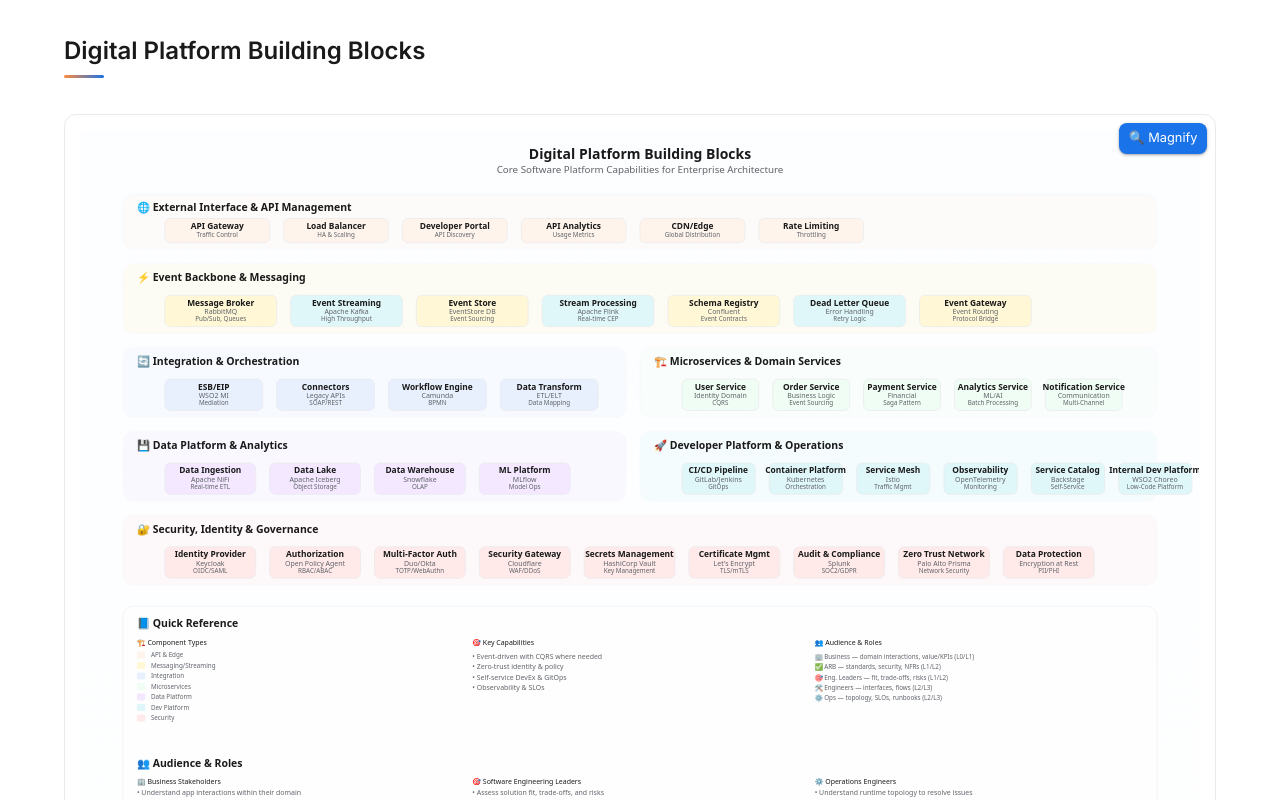
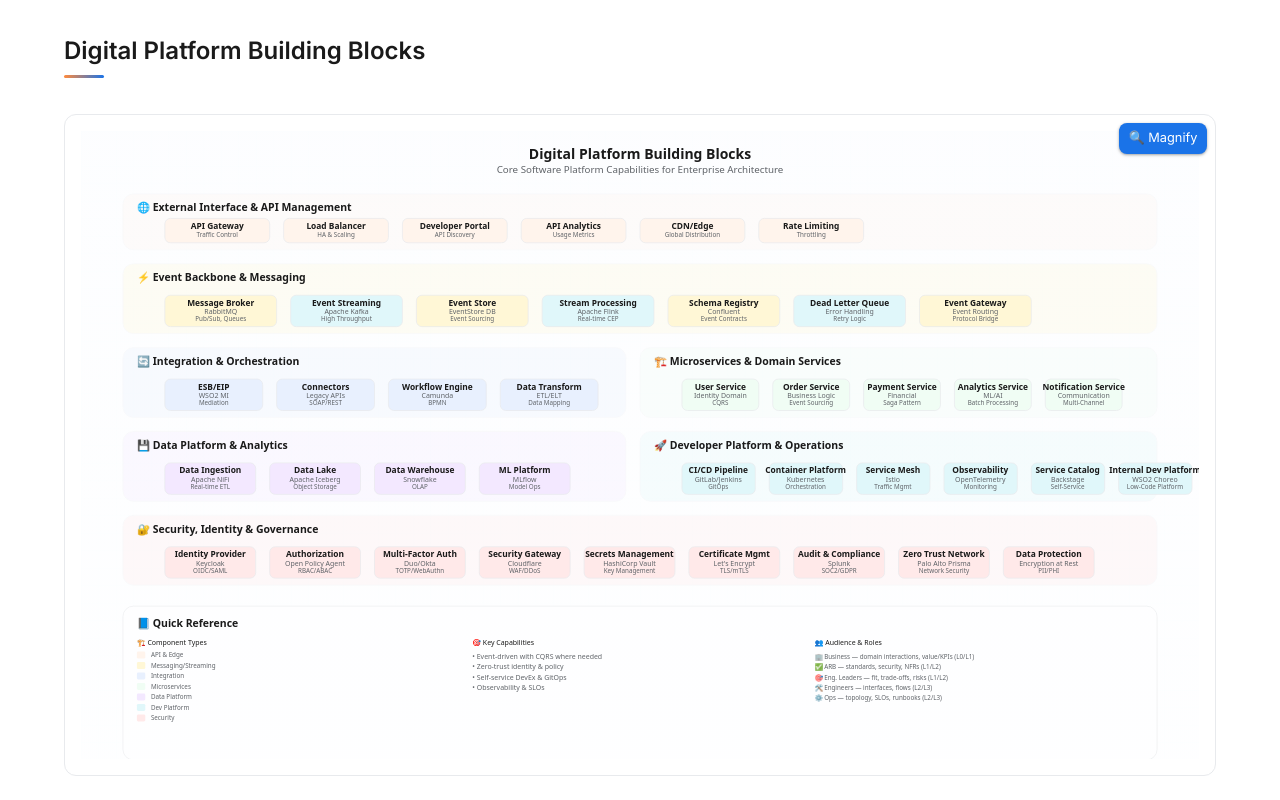
Before and after one commit to lahirugmg/digitalplatformarchitect, a Next.js app: page / in a window 1280 px wide. Shown: the part 380-1180 px from the top of the page. Built offline with nearby package versions, Linux system fonts and the light colour scheme.

Commit message:
Improve UX

```diff
--- a/app/globals.css
+++ b/app/globals.css
@@ -549,6 +549,7 @@ a:focus-visible {
 /* Hover magnify shell for diagrams */
 .diagram-shell { position: relative; border: 1px solid var(--border); border-radius: var(--radius-lg); background: var(--surface); overflow: hidden; }
 .diagram-shell .diagram-inner { padding: 1rem; transition: transform .2s ease; }
+.diagram-shell svg { width: 100%; height: auto; display: block; }
 .diagram-shell:hover .diagram-inner { transform: scale(1.03); }
 .diagram-shell:hover { box-shadow: var(--shadow-md); border-color: var(--primary); }
 .zoom-btn { position: absolute; top: .5rem; right: .5rem; background: var(--primary); color: #fff; border: 0; border-radius: var(--radius-md); padding: .35rem .6rem; font: inherit; font-size: .8rem; cursor: pointer; box-shadow: var(--shadow-sm); }
--- a/components/diagrams/DigitalPlatformDiagram.tsx
+++ b/components/diagrams/DigitalPlatformDiagram.tsx
@@ -21,7 +21,7 @@ export function DigitalPlatformDiagram() {
   const fontMini = "500 9px system-ui, -apple-system, Segoe UI, Roboto, sans-serif";
 
   return (
-    <svg viewBox="0 0 1600 1200" role="img" aria-labelledby="digital-platform-title digital-platform-desc" preserveAspectRatio="xMidYMid meet">
+    <svg viewBox="0 0 1600 900" role="img" aria-labelledby="digital-platform-title digital-platform-desc" preserveAspectRatio="xMidYMid meet">
       <title id="digital-platform-title">Digital Platform Architecture</title>
       <desc id="digital-platform-desc">Comprehensive view of digital platform building blocks including API management, messaging, microservices, data platforms, developer tools, and security layers with their interconnections.</desc>
 
@@ -48,8 +48,8 @@ export function DigitalPlatformDiagram() {
       </defs>
 
       {/* Background with subtle gradient */}
-      <rect width="1600" height="1200" fill="url(#platformGradient)" />
-      <rect width="1600" height="1200" fill="url(#grid)" />
+      <rect width="1600" height="900" fill="url(#platformGradient)" />
+      <rect width="1600" height="900" fill="url(#grid)" />
 
       {/* Main Title */}
       <text x="800" y="40" textAnchor="middle" fill={c.text} style={{ font: "700 20px system-ui" }}>Digital Platform Building Blocks</text>
@@ -282,7 +282,8 @@ export function DigitalPlatformDiagram() {
 
 
       {/* Information Panel */}
-      <rect x="60" y="680" width="1480" height="460" fill={c.surface} stroke={c.border} rx="15" ry="15" opacity="0.8" />
+      {/* Reduced height to eliminate excess bottom whitespace */}
+      <rect x="60" y="680" width="1480" height="220" fill={c.surface} stroke={c.border} rx="15" ry="15" opacity="0.8" />
 
       {/* Quick Reference (condensed to reduce crowding) */}
       <text x="80" y="710" fill={c.text} style={{ font: fontTitle }}>📘 Quick Reference</text>
@@ -319,31 +320,7 @@ export function DigitalPlatformDiagram() {
       <text x="1050" y="800" fill={c.subtle} style={{ font: fontMini }}>🛠️ Engineers — interfaces, flows (L2/L3)</text>
       <text x="1050" y="815" fill={c.subtle} style={{ font: fontMini }}>⚙️ Ops — topology, SLOs, runbooks (L2/L3)</text>
 
-      {/* Audience & Roles */}
-      <text x="80" y="910" fill={c.text} style={{ font: fontTitle }}>👥 Audience & Roles</text>
-
-      {/* Column 1: Business + ARB */}
-      <text x="80" y="935" fill={c.text} style={{ font: fontSub }}>🏢 Business Stakeholders</text>
-      <text x="80" y="950" fill={c.subtle} style={{ font: fontSub }}>• Understand app interactions within their domain</text>
-      <text x="80" y="965" fill={c.subtle} style={{ font: fontSub }}>• Focus on value, capabilities, KPIs (L0/L1)</text>
-
-      <text x="80" y="990" fill={c.text} style={{ font: fontSub }}>✅ Architecture Review Board / Design Authority</text>
-      <text x="80" y="1005" fill={c.subtle} style={{ font: fontSub }}>• Validate conformance to standards & guidelines</text>
-      <text x="80" y="1020" fill={c.subtle} style={{ font: fontSub }}>• Review patterns, security, governance, NFRs (L1/L2)</text>
-
-      {/* Column 2: Leaders + Engineers */}
-      <text x="560" y="935" fill={c.text} style={{ font: fontSub }}>🎯 Software Engineering Leaders</text>
-      <text x="560" y="950" fill={c.subtle} style={{ font: fontSub }}>• Assess solution fit, trade‑offs, and risks</text>
-      <text x="560" y="965" fill={c.subtle} style={{ font: fontSub }}>• Plan dependencies, staffing (Solution L1/L2)</text>
-
-      <text x="560" y="990" fill={c.text} style={{ font: fontSub }}>🛠️ Software Engineers</text>
-      <text x="560" y="1005" fill={c.subtle} style={{ font: fontSub }}>• Build or evolve apps with clear interfaces & flows</text>
-      <text x="560" y="1020" fill={c.subtle} style={{ font: fontSub }}>• Use contracts, sequences, templates (L2/L3)</text>
-
-      {/* Column 3: Operations */}
-      <text x="1050" y="935" fill={c.text} style={{ font: fontSub }}>⚙️ Operations Engineers</text>
-      <text x="1050" y="950" fill={c.subtle} style={{ font: fontSub }}>• Understand runtime topology to resolve issues</text>
-      <text x="1050" y="965" fill={c.subtle} style={{ font: fontSub }}>• Use envs, SLOs, telemetry, networking, runbooks (L2/L3)</text>
+      {/* Removed detailed Audience & Roles section to avoid redundancy with condensed list and Solutions page */}
     </svg>
   );
 }
```
